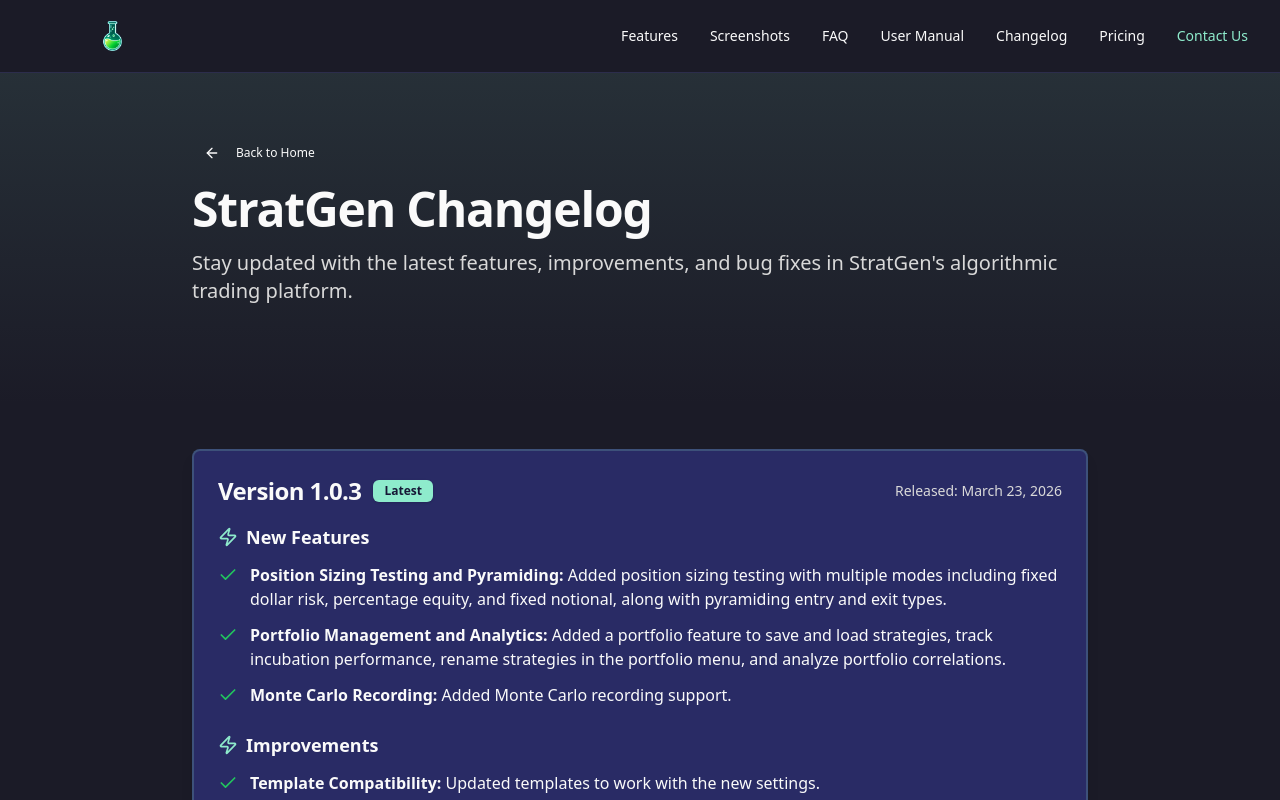
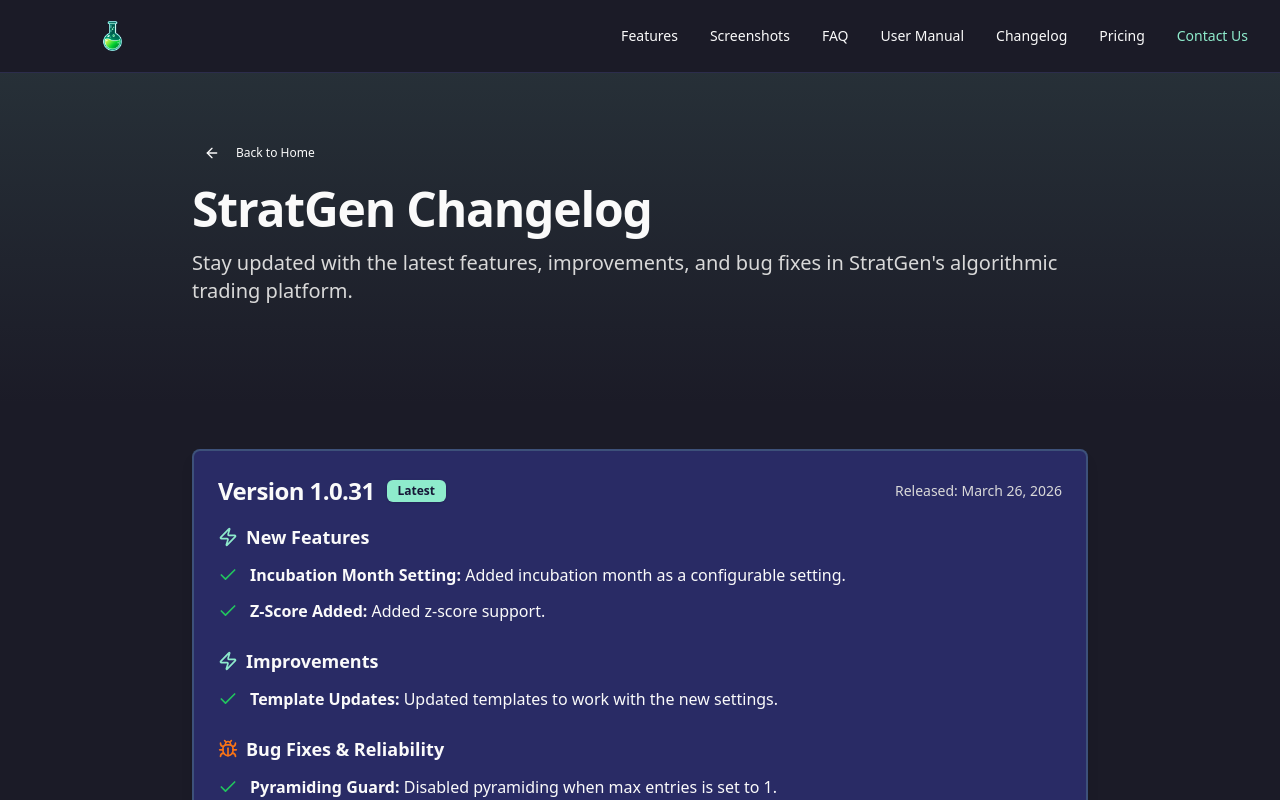
Before and after one commit to JacobAmaral/stratgen, a Next.js app: page /changelog in a window 1280 px wide. Shown: the top 800 px of the page. Built offline with nearby package versions, Linux system fonts and the light colour scheme.

Commit message:
1.0.31  added incubation month as a setting

```diff
--- a/src/pages/changelog.tsx
+++ b/src/pages/changelog.tsx
@@ -86,13 +86,86 @@
                     <div className="max-w-4xl mx-auto space-y-8">
 
 
+                        {/* Version 1.0.31 */}
+                        <Card className="border-2 border-primary/20 shadow-lg">
+                            <CardHeader className="pb-4">
+                                <div className="flex items-center justify-between">
+                                    <div className="flex items-center gap-3">
+                                        <CardTitle className="text-2xl">Version 1.0.31</CardTitle>
+                                        <Badge className="bg-primary text-primary-foreground">Latest</Badge>
+                                    </div>
+                                    <div className="text-sm text-muted-foreground">
+                                        Released: March 26, 2026
+                                    </div>
+                                </div>
+                            </CardHeader>
+
+                            <CardContent className="space-y-6">
+                                <div>
+                                    <h3 className="text-lg font-semibold mb-3 flex items-center gap-2">
+                                        <ZapIcon className="h-5 w-5 text-primary" />
+                                        New Features
+                                    </h3>
+                                    <ul className="space-y-3">
+                                        <li className="flex items-start gap-3">
+                                            <CheckIcon className="h-5 w-5 text-green-500 flex-shrink-0 mt-0.5" />
+                                            <div>
+                                                <strong>Incubation Month Setting:</strong> Added incubation month as a configurable setting.
+                                            </div>
+                                        </li>
+                                        <li className="flex items-start gap-3">
+                                            <CheckIcon className="h-5 w-5 text-green-500 flex-shrink-0 mt-0.5" />
+                                            <div>
+                                                <strong>Z-Score Added:</strong> Added z-score support.
+                                            </div>
+                                        </li>
+                                    </ul>
+                                </div>
+
+                                <div>
+                                    <h3 className="text-lg font-semibold mb-3 flex items-center gap-2">
+                                        <ZapIcon className="h-5 w-5 text-primary" />
+                                        Improvements
+                                    </h3>
+                                    <ul className="space-y-3">
+                                        <li className="flex items-start gap-3">
+                                            <CheckIcon className="h-5 w-5 text-green-500 flex-shrink-0 mt-0.5" />
+                                            <div>
+                                                <strong>Template Updates:</strong> Updated templates to work with the new settings.
+                                            </div>
+                                        </li>
+                                    </ul>
+                                </div>
+
+                                <div>
+                                    <h3 className="text-lg font-semibold mb-3 flex items-center gap-2">
+                                        <BugIcon className="h-5 w-5 text-orange-500" />
+                                        Bug Fixes & Reliability
+                                    </h3>
+                                    <ul className="space-y-3">
+                                        <li className="flex items-start gap-3">
+                                            <CheckIcon className="h-5 w-5 text-green-500 flex-shrink-0 mt-0.5" />
+                                            <div>
+                                                <strong>Pyramiding Guard:</strong> Disabled pyramiding when max entries is set to 1.
+                                            </div>
+                                        </li>
+                                        <li className="flex items-start gap-3">
+                                            <CheckIcon className="h-5 w-5 text-green-500 flex-shrink-0 mt-0.5" />
+                                            <div>
+                                                <strong>Threshold Consistency:</strong> Patched the threshold inconsistency issue.
+                                            </div>
+                                        </li>
+                                    </ul>
+                                </div>
+                            </CardContent>
+                        </Card>
+
                         {/* Version 1.0.3 */}
                         <Card className="border-2 border-primary/20 shadow-lg">
                             <CardHeader className="pb-4">
                                 <div className="flex items-center justify-between">
                                     <div className="flex items-center gap-3">
                                         <CardTitle className="text-2xl">Version 1.0.3</CardTitle>
-                                        <Badge className="bg-primary text-primary-foreground">Latest</Badge>
                                     </div>
                                     <div className="text-sm text-muted-foreground">
                                         Released: March 23, 2026
--- a/src/pages/index.tsx
+++ b/src/pages/index.tsx
@@ -353,7 +353,7 @@
             <div className="grid grid-cols-1 lg:grid-cols-2 gap-12 items-center">
               <div className="space-y-6">
                 <Badge variant="outline" className="px-3 py-1 text-sm bg-primary/10 border-primary/20 text-primary">
-                  Version 1.0.3 Now Available
+                  Version 1.0.31 Now Available
                 </Badge>
                 <h1 className="text-4xl md:text-5xl lg:text-6xl font-bold tracking-tight">
                   Algorithmic Trading & Backtesting with <span className="text-primary">StratGen</span>
```
